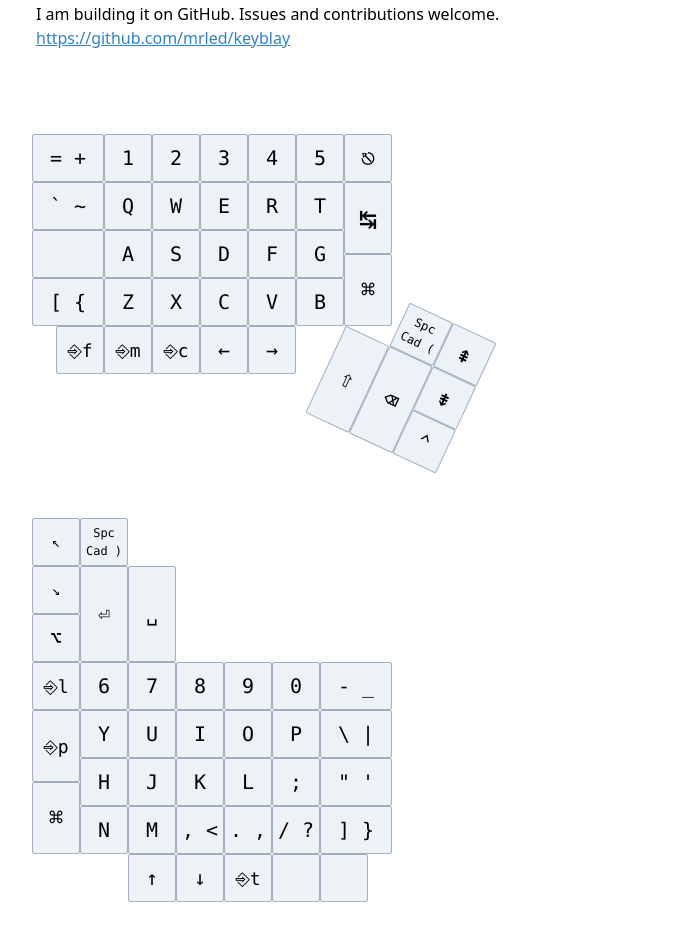
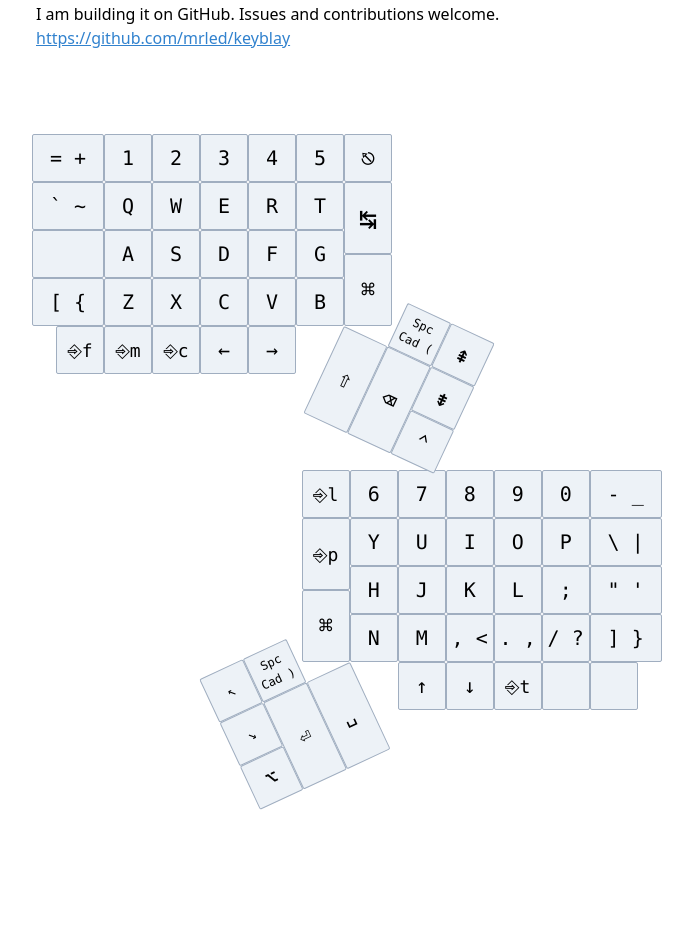
Before and after one commit to mrled/keymap.click, a Next.js app: page / in a window 1280 px wide. Shown: the part 360-1300 px from the top of the page, without its empty margins (112-805 px from the left). After the commit the page ends 1257 px from the top, so only its background shows below. Built offline with nearby package versions, Linux system fonts and the light colour scheme.

Commit message:
Rotate both thumb clusters properly
* Use flex for board/cluster positioning
* Fix position and transform math
* Apply correct position/transform to right board
* Dumb hack to keep boards separate for now

```diff
--- a/components/keyboard.jsx
+++ b/components/keyboard.jsx
@@ -106,13 +106,17 @@ export const Keyboard = () => {
       <div className="flex flex-col md:flex-row">
         <div className="w-full md:w-4/6 md:mr-8 md:px-4">
           {introTextDiv()}
-          <div>
+          <div className="flex flex-row">
             {boardGrid(15, 10, leftHandKeys)}
             {boardGrid(6, 6, leftThumbKeys, "keyboard-left-thumb-cluster")}
           </div>
-          <div>
+          <br/>
+          <br/>
+          <br/>
+          <br/>
+          <div className="flex flex-row-reverse">
+            {boardGrid(15, 10, rightHandKeys, "")}
             {boardGrid(6, 6, rightThumbKeys, "keyboard-right-thumb-cluster")}
-            {boardGrid(15, 10, rightHandKeys)}
           </div>
         </div>
         <div
--- a/styles/index.css
+++ b/styles/index.css
@@ -43,10 +43,15 @@
 
 .keyboard-left-thumb-cluster {
   position: relative;
-  left: calc(var(--keyboard-grid-unit) * 13.5);
-  bottom: calc(var(--keyboard-grid-unit) * 3.9);
-  transform-origin: 0 var(--keyboard-grid-unit);
+  top: calc(var(--keyboard-grid-unit) * 6);
+  right: calc(var(--keyboard-grid-unit) * 2);
+  transform-origin: 0 calc(var(--keyboard-grid-unit) * 2);
   transform: rotate(25deg);
 }
 .keyboard-right-thumb-cluster {
+  position: relative;
+  top: calc(var(--keyboard-grid-unit) * 6);
+  right: calc(var(--keyboard-grid-unit) * -2);
+  transform-origin: calc(var(--keyboard-grid-unit) * 6) calc(var(--keyboard-grid-unit) * 2);
+  transform: rotate(-25deg);
 }
```
